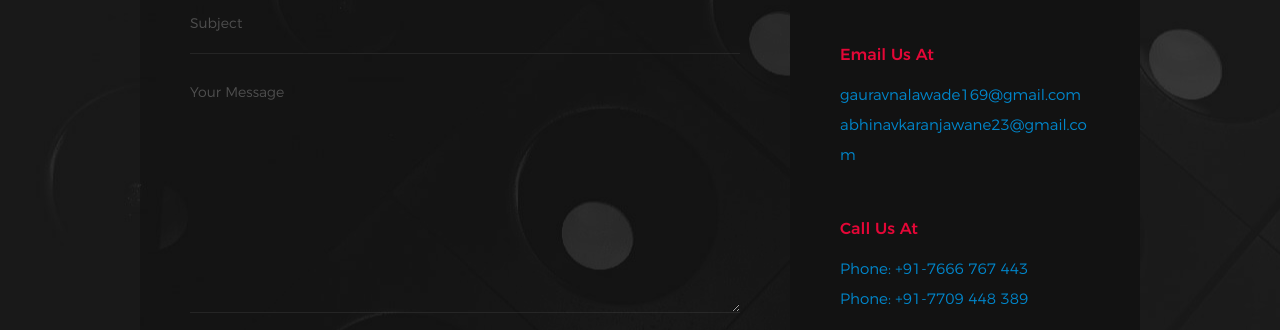
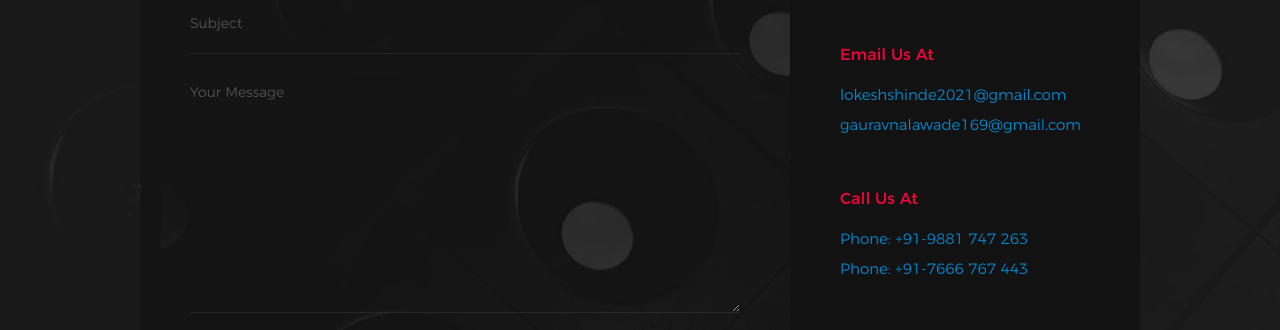
Before and after one commit to trn-gabru/Gabrix, a plain HTML site: page index.html in a window 1280 px wide. Shown: the part 6139-6469 px from the top of the page. Drawn offline with Linux system fonts and the light colour scheme; files whose address does not match are found by name.

Commit message:
Update index.html with lokesh

```diff
--- a/index.html
+++ b/index.html
@@ -535,17 +535,16 @@
                     <div class="cinfo">
                         <h5>Email Us At</h5>
                         <p>
+                            <a href="mailto:lokeshshinde2021@gmail.com">lokeshshinde2021@gmail.com</a> <br>
                             <a href="mailto:gauravnalawade169@gmail.com">gauravnalawade169@gmail.com</a> <br>
-                            <a href="mailto:abhinavkaranjawane@gmail.com">abhinavkaranjawane23@gmail.com</a> <br>
                         </p>
                     </div>
 
                     <div class="cinfo">
                         <h5>Call Us At</h5>
-                        <p>
-                            <a href="tel:7666767443">Phone: +91-7666 767 443</a> <br>
-                            <a href="tel:7709448389">Phone: +91-7709 448 389</a> <br>
-
+                       <p>
+                            <a href="tel:7666767443">Phone: +91-9881 747 263</a> <br>
+                            <a href="tel:7709448389">Phone: +91-7666 767 443</a> <br>
                         </p>
                     </div>
 
```
